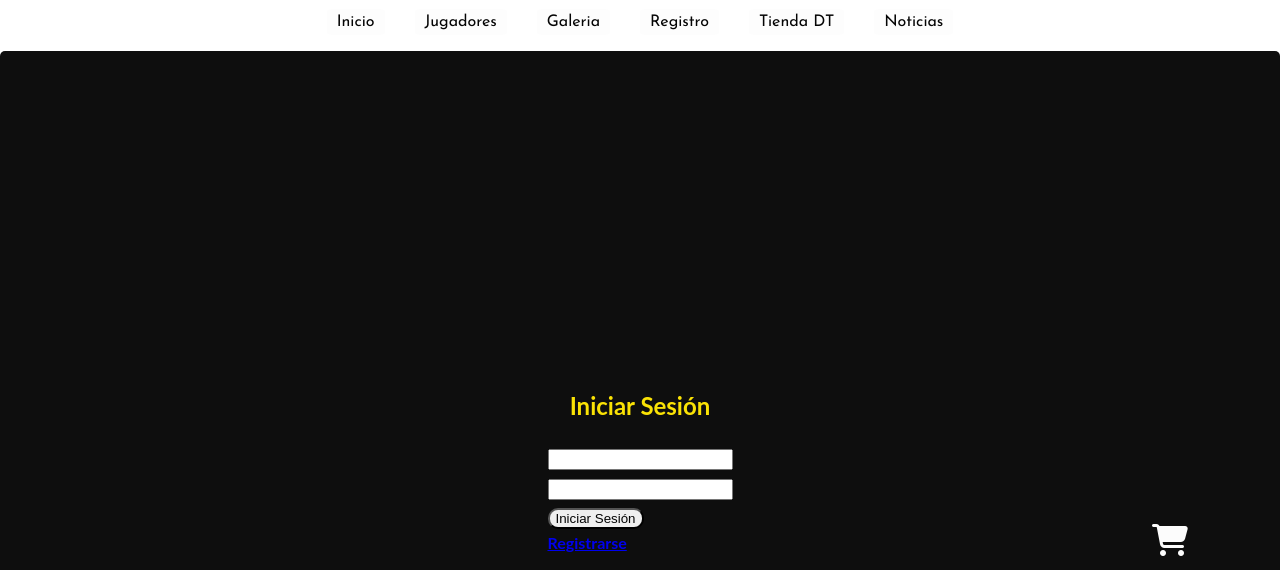
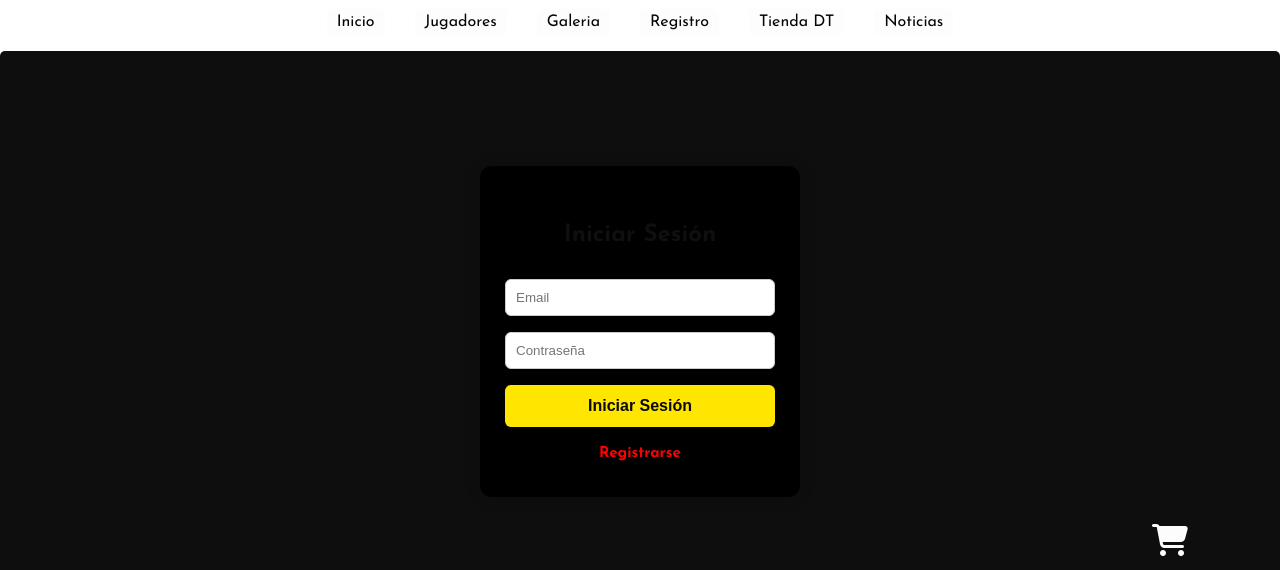
Before and after one commit to Kelly1319/proyecto-25020vargas, a plain HTML site: page registro.html in a window 1280 px wide. Shown: the part 230-800 px from the top of the page. Drawn offline with nearby package versions, Linux system fonts and the light colour scheme; a web font is replaced by a local one.

Commit message:
Update registro.css

```diff
--- a/styles/registro.css
+++ b/styles/registro.css
@@ -1,106 +1,89 @@
-.registroa {
+.inicio .form-container {
     display: flex;
     justify-content: center;
     align-items: center;
-  height: 100vh;
-  box-sizing: border-box;
-  margin: 0;
-  padding: 0;
-  font-family: "lato", sans-serif;
-  color: white;
-
-  &
-
-  h1{
-color: white;
-  }
+    min-height: 500px;
+    padding: 20px 0;
 }
 
-.inputContainer {
-  position: relative;
-  height: 45px;
-  width: 90%;
-  margin-bottom: 17px;
+
+.registroa {
+    background-color: rgb(0, 0, 0);
+    padding: 30px 25px;
+    border-radius: 12px;
+    box-shadow: 0 0 18px rgba(0, 0, 0, 0.1);
+    width: 320px;
+    box-sizing: border-box;
 }
 
-.input {
-  position: absolute;
-  top: 0px;
-  left: 0px;
-  height: 100%;
-  width: 100%;
-  border: 2px solid #f5f508;
-  border-radius: 7px;
-  font-size: 16px;
-  padding: 0 20px;
-  outline: none;
-  background: none;
-  z-index: 1;
+form h2 {
+    text-align: center;
+    color: #0f0f0e;
+    margin-bottom: 25px;
 }
 
-::placeholder {
-  color: transparent;
+input[type="email"],
+input[type="password"] {
+    width: 100%;
+    padding: 10px;
+    margin-bottom: 6px;
+    border: 1.5px solid #ccc;
+    border-radius: 6px;
+    box-sizing: border-box;
+    transition: 0.3s;
 }
 
-.submitBtn {
-  display: block;
-  margin-left: auto;
-  padding: 15px 30px;
-  border: none;
-  background-color: rgb(254, 246, 5);
-  color: rgb(0, 0, 0);
-  border-radius: 6px;
-  cursor: pointer;
-  font-size: 16px;
-  margin-top: 30px;
+input[type="email"]:focus,
+input[type="password"]:focus {
+    border-color: #eeff00;
+    box-shadow: 0 0 5px rgba(255, 217, 0, 0.2);
+    outline: none;
 }
 
-.submitBtn:hover {
-  background-color: #fefefe;
+input.boton {
+    width: 100%;
+    padding: 12px;
+    background-color: #ffe600;
+    color: rgb(10, 10, 10);
+    border: none;
+    border-radius: 6px;
+    font-size: 1rem;
+    font-weight: bold;
+    cursor: pointer;
+    transition: background-color 0.3s;
 }
 
-.form {
-  background-color: black;
-  width: 400px;
-  border-radius: 8px;
-  padding: 20px 40px;
-  box-shadow: 0 10px 25px rgba(92, 99, 105, .2);
+input.boton:hover {
+    background-color: #b0b300;
 }
 
-.input:focus + .label {
-  color:yellow;
-  top: -7px;
-  left: 3px;
-  z-index: 10;
-  font-size: 14px;
-  font-weight: 600;
-  color: rgb(248, 240, 30);
+a.ayuda {
+    display: block;
+    text-align: center;
+    margin-top: 15px;
+    color: #ff0000;
+    text-decoration: none;
+    font-size: 0.95rem;
 }
 
-.title {
-  font-size: 50px;
-  margin-bottom: 50px;
+a.ayuda:hover {
+    text-decoration: underline;
 }
 
-/* Estilo para los campos con error */
+
+.error-text {
+    color: red;
+    font-size: 0.85rem;
+    margin-bottom: 10px;
+    font-style: italic;
+}
+
+
 .error input {
-  border: 2px solid red;
+    border-color: red !important;
     background-color: #ffe6e6;
 }
 
-/* Estilo del texto de error */
-.error-text {
-  color: red;
-  font-size: 0.85rem;
-  margin-top: 4px;
-  font-style: italic;
-  display: block;
-}
-
-
-
-
-/*media querys para mobile PAGINA registrarse*/
 @media (max-width: 1200px) {
     .bodyRegistrarse{
         .headerRegistrarse{
@@ -142,8 +125,8 @@ color: white;
                     font-size: 0.8rem;
                 }
                  }
+               }
 
             }
         }
     }
-}
```
Lines whose indentation alone changed are shown as unchanged.
